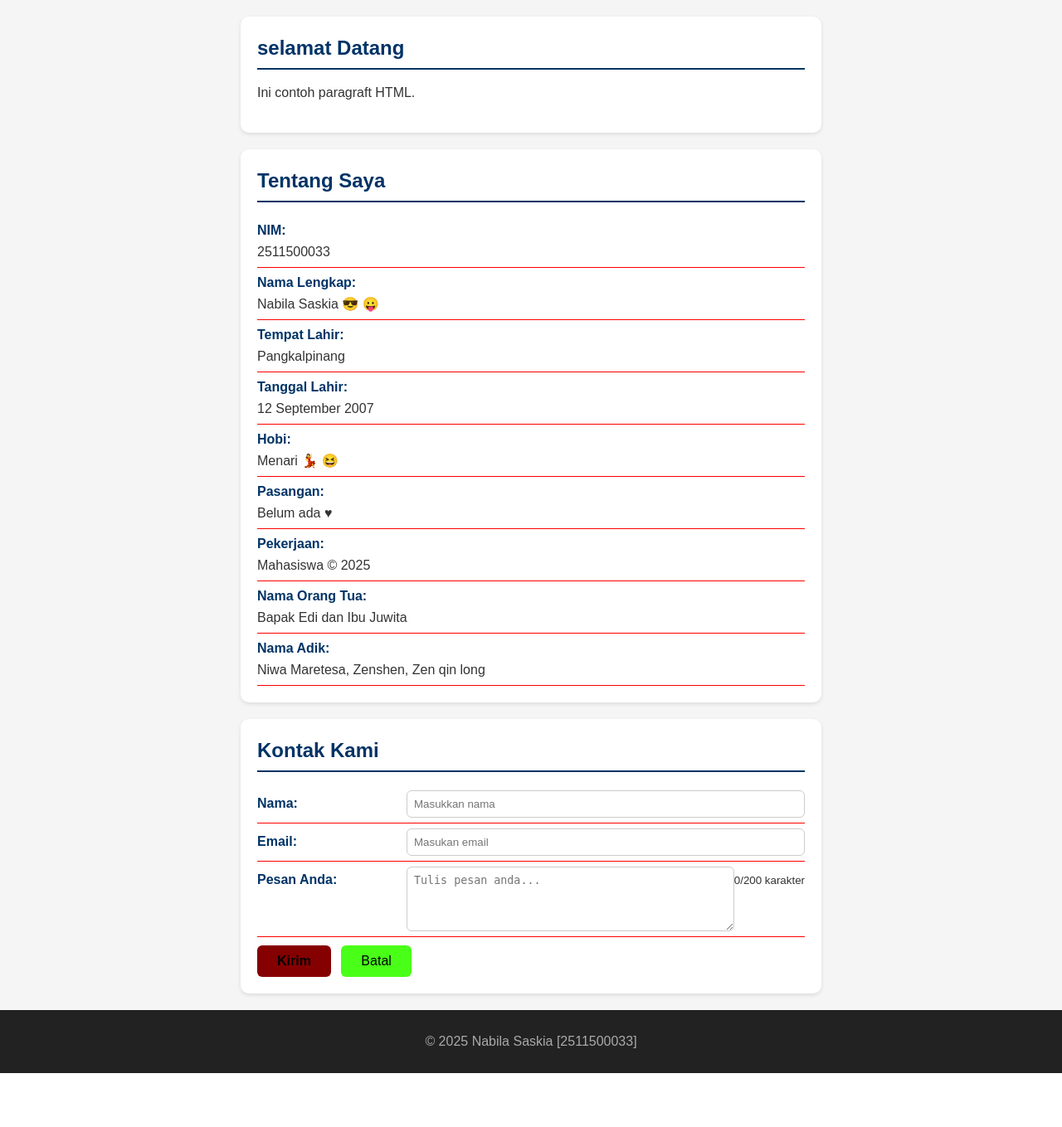
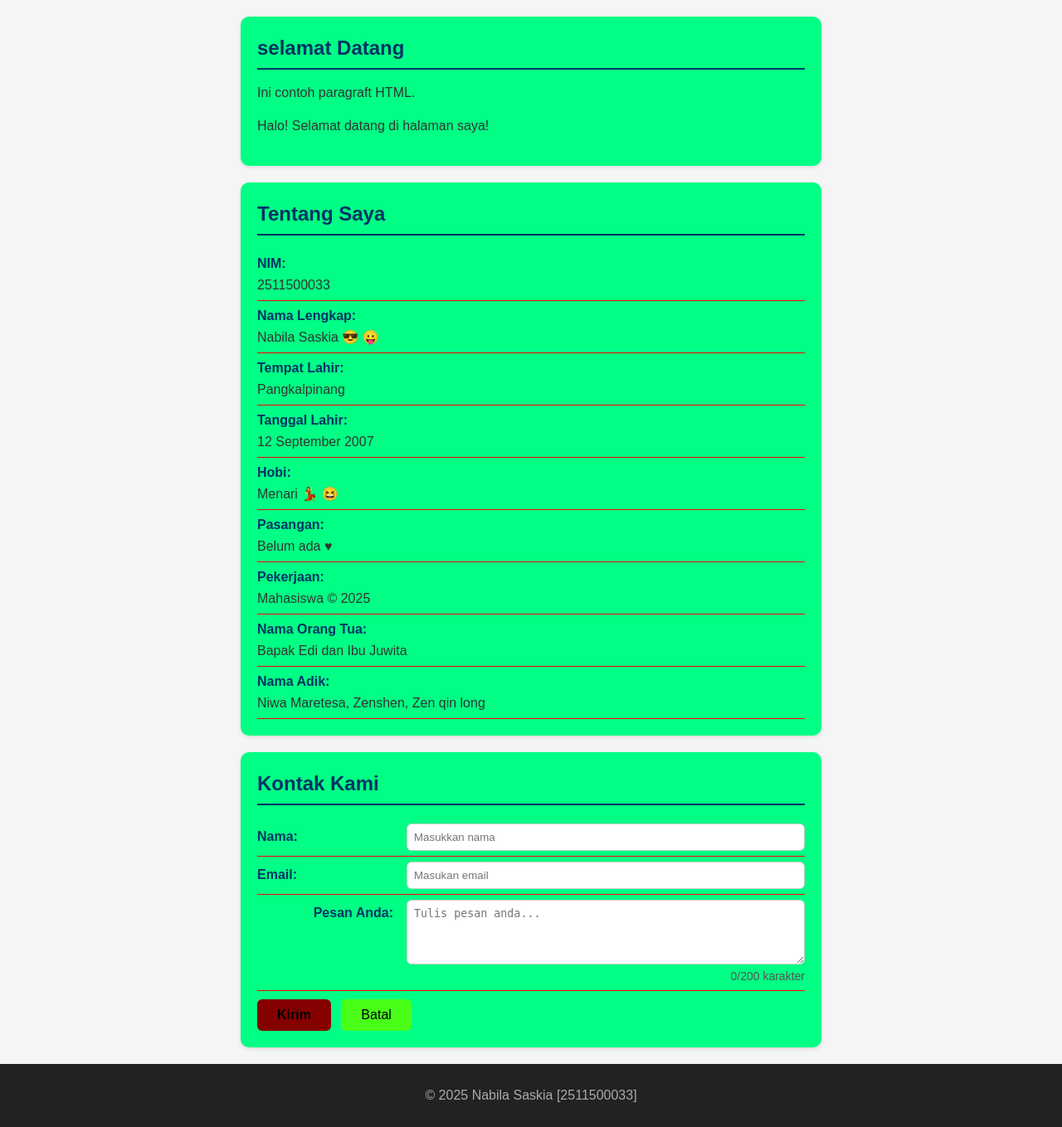
Before and after one commit to nabilasaskiaatmaluhuracid-ui/2511500033-PWD-TI1B-25260, a PHP site: page /pertemuan-05/index.html in a window 1280 px wide. Shown: the part 238-1597 px from the top of the page at 83% size. Before the commit the page ends 1532 px from the top, so only its background shows below. Run offline with PHP 8.4, Linux system fonts and the light colour scheme.

Commit message:
tambah layout responsif untuk textarea dan counter pesan

```diff
--- a/pertemuan-05/index.html
+++ b/pertemuan-05/index.html
@@ -60,7 +60,7 @@
         </section>
     </main>
     <footer>
-        <P>&COPY; 2025 Nabila Saskia [2511500033]</p>
+        <p>&copy; 2025 Nabila Saskia [2511500033]</p>
     </footer>
 
     <script src="script.js"></script>
--- a/pertemuan-05/script.js
+++ b/pertemuan-05/script.js
@@ -19,10 +19,10 @@ document.querySelector("form").addEventListener("submit", function (e) {
 
     let isValid = true;
 
-    if (nama.Value.trim().length < 3) {
+    if (nama.value.trim().length < 3) {
         showError(nama, "Nama minimal 3 huruf dan tidak boleh kosong.");
         isValid = false;
-    }   else if (!/^[A-Za-z\s]+$/.test(nama.value)) {
+    } else if (!/^[A-Za-z\s]+$/.test(nama.value)) {
         showError(nama, "Nama hanya boleh berisi huruf dan spasi.");
         isValid = false;
     }
@@ -30,10 +30,11 @@ document.querySelector("form").addEventListener("submit", function (e) {
     if (email.value.trim() === "") {
         showError(email, "Email wajib diisi.");
         isValid = false;
-    }   else if (!/^[^\s@]+@[^\s@]+\.[^\s@]+$/.test(email.value)) {
+    } else if (!/^[^\s@]+@[^\s@]+\.[^\s@]+$/.test(email.value)) {
         showError(email, "Format email tidak valid. Contoh: nama@mail.com");
         isValid = false;
     }
+
     if (pesan.value.trim().length < 10) {
         showError(pesan, "Pesan minimal 10 karakter agar lebih jelas.");
         isValid = false;
@@ -41,7 +42,7 @@ document.querySelector("form").addEventListener("submit", function (e) {
 
     if (!isValid) {
         e.preventDefault();
-    }   else {
+    } else {
         alert("Terima kasih, " + nama.value + "!\nPesan Anda telah dikirim.");
     }
 });
@@ -65,7 +66,7 @@ function showError(inputElement, message) {
 
     if (inputElement.nextSibling) {
         label.insertBefore(small, inputElement.nextSibling);
-    }   else {
+    } else {
         label.appendChild(small);
     }
 
@@ -74,35 +75,40 @@ function showError(inputElement, message) {
     alignErrorMessage(small, inputElement);
 }
 
-function alignErrorMessage(smaLLEL, inputEL) {
+function alignErrorMessage(smallEl, inputEl) {
     const isMobile = window.matchMedia("(max-width: 600px)").matches;
     if (isMobile) {
-        smalLEL.style.marginLe .marginLeft = "0";
-        smalLEL.style.width = "100%";
+        smallEl.style.marginLeft = "0";
+        smallEl.style.width = "100%";
         return;
     }
 
     const label = inputEL.closest("label");
     if (!label) return;
+
     const rectLabel = label.getBoundingClientRect();
     const rectInput = inputEl.getBoundingClientRect();
     const offsetLeft = Math.max(0, Math.round(rectInput.left - rectLabel.left));
 
-        smaLLEL.style.marginLeft = offsetLeft - "px";
-        smaLLEL.style.width = Math.round(rectInput.width) + "px";
+    smallEl.style.marginLeft = offsetLeft + "px";
+    smallEl.style.width = Math.round(rectInput.width) + "px";
 }
 
 window.addEventListener("resize", () => {
     document.querySelectorAll(".error-msg").forEach(small => {
         const target = document.getElementById(small.dataset.forId);
         if (target) alignErrorMessage(small, target);
+        });
+    });
 
         document.addEventListener("DOMContentLoaded", function () {
             const homeSection = document.getElementById("home");
             const ucapan = document.createElement("p");
             ucapan.textContent = "Halo! Selamat datang di halaman saya!";
             homeSection.appendChild(ucapan);
+        });
 
+            document.addEventListener("DOMContentLoaded", function () {
             function setupCharCountLayout() {
                 const label = document.querySelector('label[for="txtPesan"]');
                 if (!label) return;
@@ -177,13 +183,14 @@ window.addEventListener("resize", () => {
                     wrapper.style.display = 'flex';
                     wrapper.style.flexDirection = 'column';
                     counter.style.alignSelf = 'flex-end';
-                counter.style.widthM= 'auto';
+                    counter.style.width = 'auto';
                 }
             }
 
             setupCharCountLayout();
 
             window.addEventListener('resize', applyResponsiveLayout);
+        });
 
         document.getElementById("txtPesan").addEventListener("input", function () {
             const panjang = this.value.length;
--- a/pertemuan-05/style.css
+++ b/pertemuan-05/style.css
@@ -179,17 +179,6 @@ header li a {
     }
 }
 
-#home,
-#about,
-#contact {
-    background-color: #ffffff;
-    border-radius: 10px;
-    padding: 20px;
-    max-width: 700px;
-    margin: 20px auto;
-    box-shadow: 0 2px 5px rgba(0, 0, 0, 0.1);
-}
-
 #home h2,
 #about h2,
 #contact h2 {
```
Also changed, not shown: pertemuan-05/README.md. Lines whose indentation alone changed are shown as unchanged.
